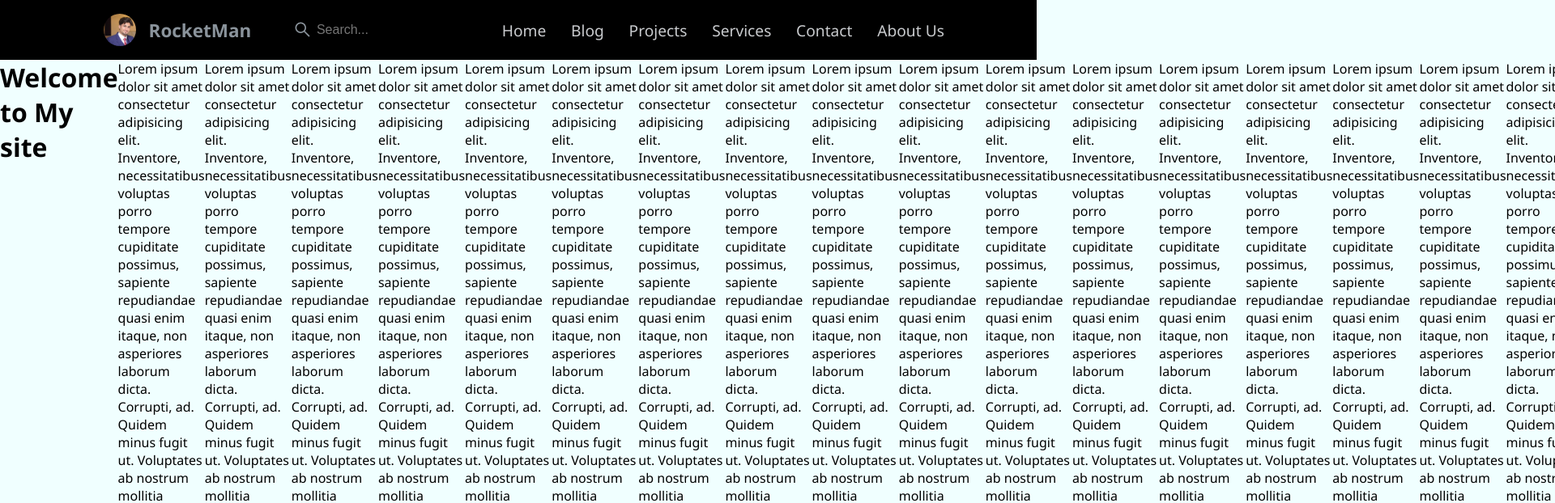
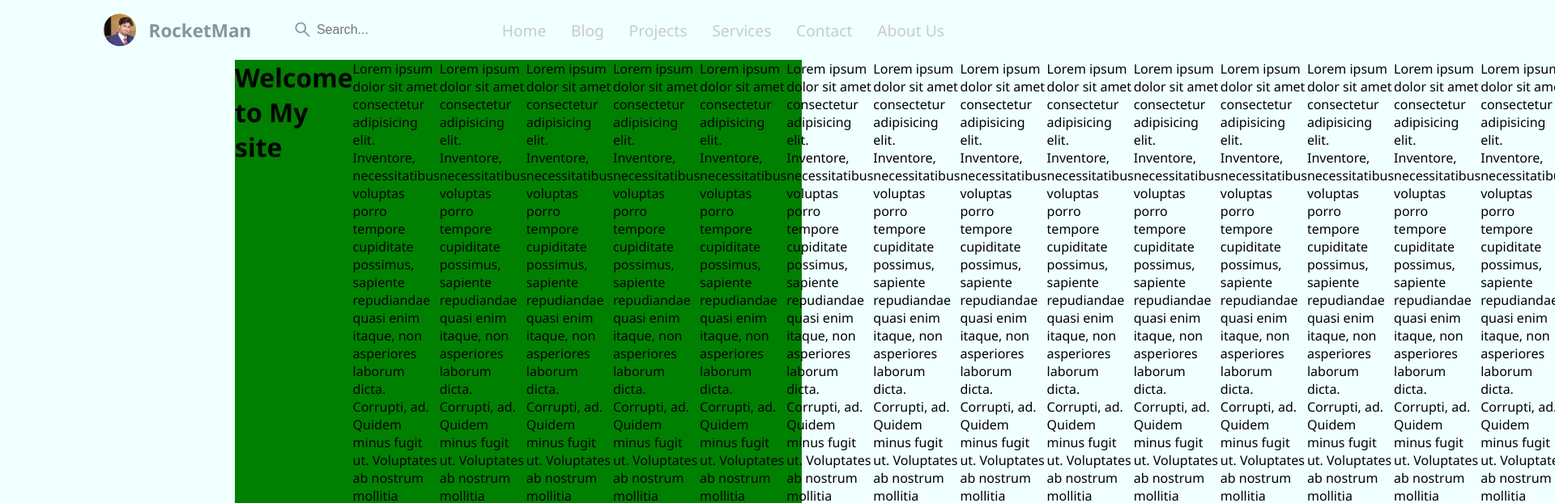
Before and after one commit to fsmutimeer/portfilio, a Next.js app: page / in a window 1280 px wide. Shown: the top 622 px of the page at 81% size, 1920 px wide, since content can reach past the window. Built offline with nearby package versions, Linux system fonts and the light colour scheme.

Commit message:
initial commit

```diff
--- a/components/Container.js
+++ b/components/Container.js
@@ -2,8 +2,8 @@ import styled from "styled-components"
 
 
 const Container = styled.main `
-		display:flex;
-	 max-width:${(props)=>props.width ? props.width: '1366px'} ;
+	display:flex;
+	 max-width:${(props)=>props.width ? props.width: "1366px"} ;
 	 margin:0 auto;
 	 background:${props => props.bg ? props.bg : ''};
 	 height:${props=>props.height?props.height :''};
--- a/components/Navigation/Nav.js
+++ b/components/Navigation/Nav.js
@@ -10,7 +10,6 @@ const Navbar = styled.nav `
 	background:transparent;
 	height:74px;
 	display:flex;
-	background:black;
 	justify-content:center;
 	align-items:center;
 	font-size:1.2rem;
--- a/pages/index.js
+++ b/pages/index.js
@@ -8,10 +8,10 @@ import  Container  from '../components/Container'
 export default function Home(props) {
   return (
     < >
-    <div >
+
     <Header title="Home" description="Home page/landing page"/>
 
-      <Container >
+      <Container bg='green' width='700px' >
        <h1>Welcome to My site</h1>
 <p>Lorem ipsum dolor
 	sit amet consectetur adipisicing elit. Inventore, necessitatibus voluptas porro tempore cupiditate possimus, sapiente repudiandae quasi enim itaque, non asperiores laborum dicta. Corrupti, ad. Quidem minus fugit ut. Voluptates ab nostrum mollitia quidem corporis, expedita obcaecati voluptas eveniet
@@ -125,7 +125,7 @@ export default function Home(props) {
 	sit amet consectetur adipisicing elit. Inventore, necessitatibus voluptas porro tempore cupiditate possimus, sapiente repudiandae quasi enim itaque, non asperiores laborum dicta. Corrupti, ad. Quidem minus fugit ut. Voluptates ab nostrum mollitia quidem corporis, expedita obcaecati voluptas eveniet
 	 tenetur delectus? Provident nobis id cumque a voluptas qui maxime!</p>
       </Container>
-    </div>
+
     </>
   )
 
```
